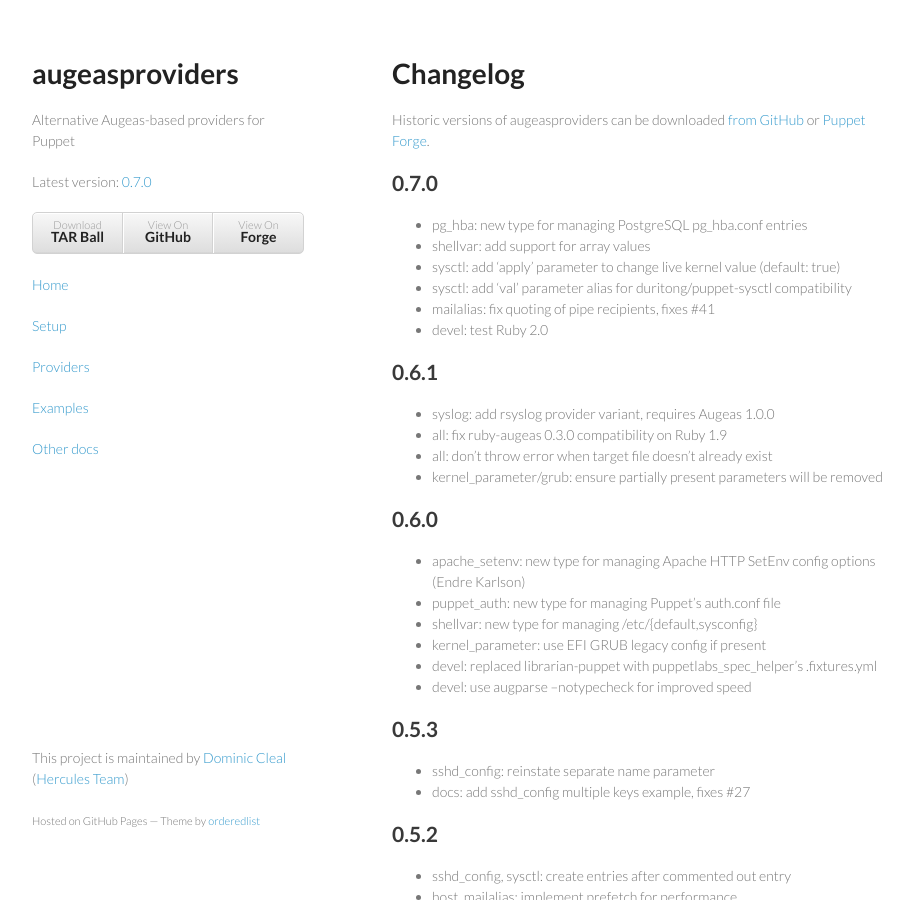
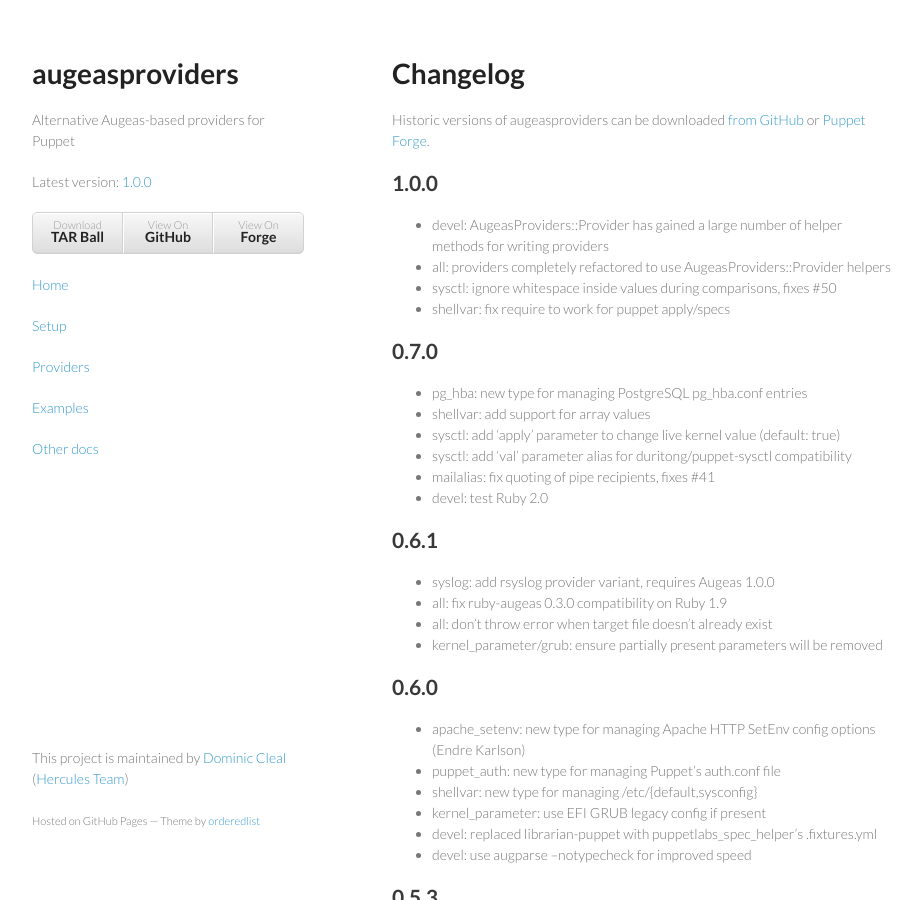
Before and after one commit to voxpupuli/puppet-augeasproviders, a Jekyll site: the page built from documentation/changelog.md, in a window 1280 px wide and 900 px high. Shown: the whole window, without its empty margins (178-1100 px from the left). Built offline with Jekyll 4.4.1, drawn with Linux system fonts in a browser that asks for light colours.

Commit message:
Release 1.0.0

```diff
--- a/_layouts/minimal.html
+++ b/_layouts/minimal.html
@@ -19,10 +19,10 @@
         <p>Alternative Augeas-based providers for Puppet</p>
 
         <p class="view">Latest version: <a
-            href="http://forge.puppetlabs.com/domcleal/augeasproviders">0.7.0</a></p>
+            href="http://forge.puppetlabs.com/domcleal/augeasproviders">1.0.0</a></p>
 
         <ul>
-          <li><a href="http://forge.puppetlabs.com/domcleal/augeasproviders/0.7.0.tar.gz">Download <strong>TAR Ball</strong></a></li>
+          <li><a href="http://forge.puppetlabs.com/domcleal/augeasproviders/1.0.0.tar.gz">Download <strong>TAR Ball</strong></a></li>
           <li><a href="https://github.com/hercules-team/augeasproviders">View On <strong>GitHub</strong></a></li>
           <li><a href="http://forge.puppetlabs.com/domcleal/augeasproviders">View On <strong>Forge</strong></a></li>
         </ul>
--- a/documentation/changelog.md
+++ b/documentation/changelog.md
@@ -6,6 +6,13 @@
 # Changelog
 
 Historic versions of augeasproviders can be downloaded <a href="https://github.com/hercules-team/augeasproviders/downloads">from GitHub</a> or <a href="http://forge.puppetlabs.com/domcleal/augeasproviders">Puppet Forge</a>.
+
+## 1.0.0
+* devel: AugeasProviders::Provider has gained a large number of helper methods
+  for writing providers
+* all: providers completely refactored to use AugeasProviders::Provider helpers
+* sysctl: ignore whitespace inside values during comparisons, fixes #50
+* shellvar: fix require to work for puppet apply/specs
 
 ## 0.7.0
 * pg_hba: new type for managing PostgreSQL pg_hba.conf entries
```
